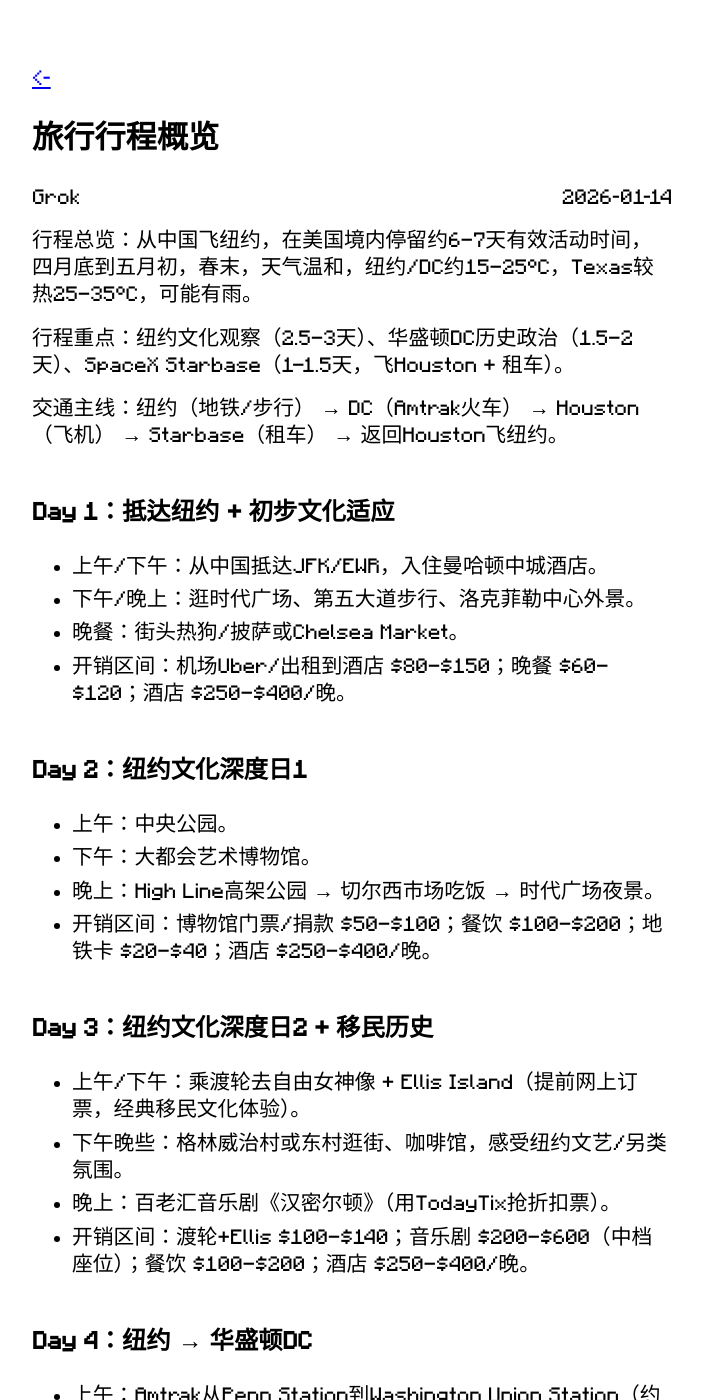
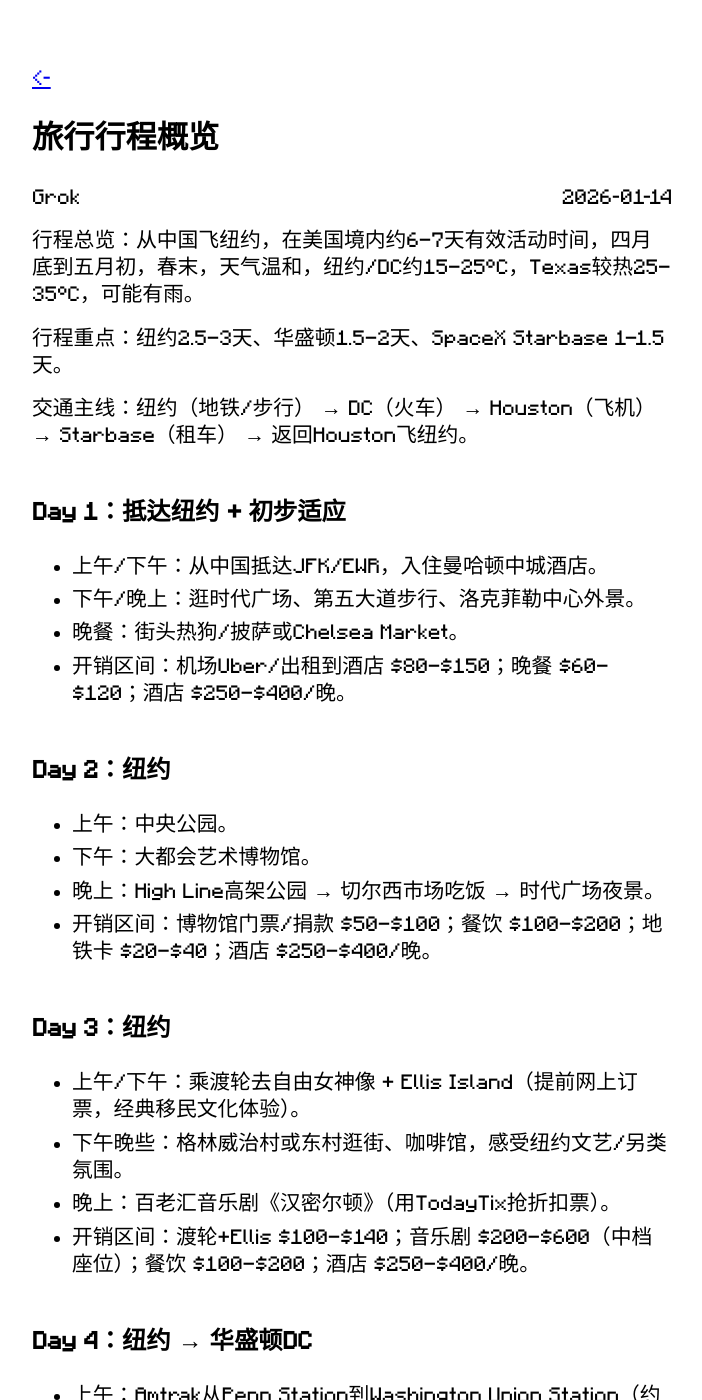
Before and after one commit to thekingofcool/daily, a Jekyll site: the page built from _posts/2026-01-14-travel-plan.md, in a window 1280 px wide and 1400 px high. Shown: the whole window, without its empty margins (288-990 px from the left). Built offline with Jekyll 4.4.1, drawn with Linux system fonts in a browser that asks for light colours; some web fonts are replaced; comment, search, counter and statistics services are not loaded; some of the changed text lies outside the part shown.

Commit message:
daily update: 2026-01-14 15:39:03

```diff
--- a/_posts/2026-01-14-travel-plan.md
+++ b/_posts/2026-01-14-travel-plan.md
@@ -7,27 +7,27 @@ description: ""
 categories: thoughts
 ---
 
-行程总览：从中国飞纽约，在美国境内停留约6–7天有效活动时间，四月底到五月初，春末，天气温和，纽约/DC约15–25°C，Texas较热25–35°C，可能有雨。
+行程总览：从中国飞纽约，在美国境内约6–7天有效活动时间，四月底到五月初，春末，天气温和，纽约/DC约15–25°C，Texas较热25–35°C，可能有雨。
 
-行程重点：纽约文化观察（2.5–3天）、华盛顿DC历史政治（1.5–2天）、SpaceX Starbase（1–1.5天，飞Houston + 租车）。
+行程重点：纽约2.5–3天、华盛顿1.5–2天、SpaceX Starbase 1–1.5天。
 
-交通主线：纽约（地铁/步行） → DC（Amtrak火车） → Houston（飞机） → Starbase（租车） → 返回Houston飞纽约。
+交通主线：纽约（地铁/步行） → DC（火车） → Houston（飞机） → Starbase（租车） → 返回Houston飞纽约。
 
-### Day 1：抵达纽约 + 初步文化适应
+### Day 1：抵达纽约 + 初步适应
 
 - 上午/下午：从中国抵达JFK/EWR，入住曼哈顿中城酒店。
 - 下午/晚上：逛时代广场、第五大道步行、洛克菲勒中心外景。
 - 晚餐：街头热狗/披萨或Chelsea Market。
 - 开销区间：机场Uber/出租到酒店 $80–$150；晚餐 $60–$120；酒店 $250–$400/晚。
 
-### Day 2：纽约文化深度日1
+### Day 2：纽约
 
 - 上午：中央公园。
 - 下午：大都会艺术博物馆。
 - 晚上：High Line高架公园 → 切尔西市场吃饭 → 时代广场夜景。
 - 开销区间：博物馆门票/捐款 $50–$100；餐饮 $100–$200；地铁卡 $20–$40；酒店 $250–$400/晚。
 
-### Day 3：纽约文化深度日2 + 移民历史
+### Day 3：纽约
 
 - 上午/下午：乘渡轮去自由女神像 + Ellis Island（提前网上订票，经典移民文化体验）。
 - 下午晚些：格林威治村或东村逛街、咖啡馆，感受纽约文艺/另类氛围。
@@ -41,27 +41,27 @@ categories: thoughts
 - 晚上：乔治城（Georgetown）逛街吃饭，老大学城氛围。
 - 开销区间：Amtrak $200–$400；餐饮 $100–$180；DC酒店 $180–$300/晚。
 
-### Day 5：华盛顿DC全天
+### Day 5：华盛顿DC
 
 - 上午：国会大厦外景 + 最高法院 + 国会图书馆。
 - 下午：Smithsonian国家航空航天博物馆（看航天历史）。
 - 晚上：U Street或白宫外夜景，可选灵魂食物/爵士。
 - 开销区间：博物馆大多免费/捐款 $0–$50；餐饮 $100–$180；酒店$180–$300/晚。
 
-### Day 6：华盛顿DC → Houston + 前往Starbase区域
+### Day 6：华盛顿DC → Houston + 前往Starbase
 
 - 早上：从DCA/IAD飞Houston IAH（直飞约3小时）。
 - 中午/下午抵达IAH：租车（机场取车），开车南下到Brownsville/South Padre Island（约5.5–6小时，途中可停休斯顿吃午饭）。
 - 傍晚：抵达后开车去Starbase区域（Highway 4路边远观火箭厂房、Starship/Booster，如果Beach开放可到Boca Chica Beach拍照）。
 - 开销区间：航班 $300–$600；租车+油+保险（3天） $200–$350；餐饮 $80–$150；酒店（Brownsville或South Padre Island） $100–$220/晚。
 
-### Day 7：Starbase深度观察 + 缓冲
+### Day 7：Starbase
 
 - 上午/下午：再去Starbase一次（不同角度拍照，检查Rocket Garden、生产区），South Padre Island海滩放松、灯塔（Port Isabel）。
 - 晚上：返回Brownsville或SPI休息。
 - 开销区间：餐饮 $80–$150；酒店$100–$220/晚；杂费（纪念品） $50–$100。
 
-### Day 8：返回Houston飞纽约 + 离境缓冲
+### Day 8：返回Houston飞纽约 + 离境
 
 - 上午：开车回Houston IAH（约6小时），还车。
 - 下午/晚上：飞回纽约（或直接国际转机回家，如果航班匹配）。纽约过夜或机场酒店缓冲。
@@ -92,4 +92,4 @@ categories: thoughts
     - Texas开车：长途注意疲劳，高速限速严格；Starbase区域偏远，油箱保持半满；尊重“No Trespassing”标志，别擅闯SpaceX私有地（罚款重）。
     - 天气：五月Texas热+可能雷雨，带防晒/雨具；纽约/DC春季多变。
     - 健康/保险：买全面旅行保险（含医疗+延误）；美国医疗贵。带常用药。
-    - 签证/EVUS：作为中国公民，持有效10年B1/B2签证需提前在EVUS官网。
+    - 签证/EVUS：持有效10年B1/B2签证需提前在EVUS官网。
```
Also changed, not shown: 2 other files.
